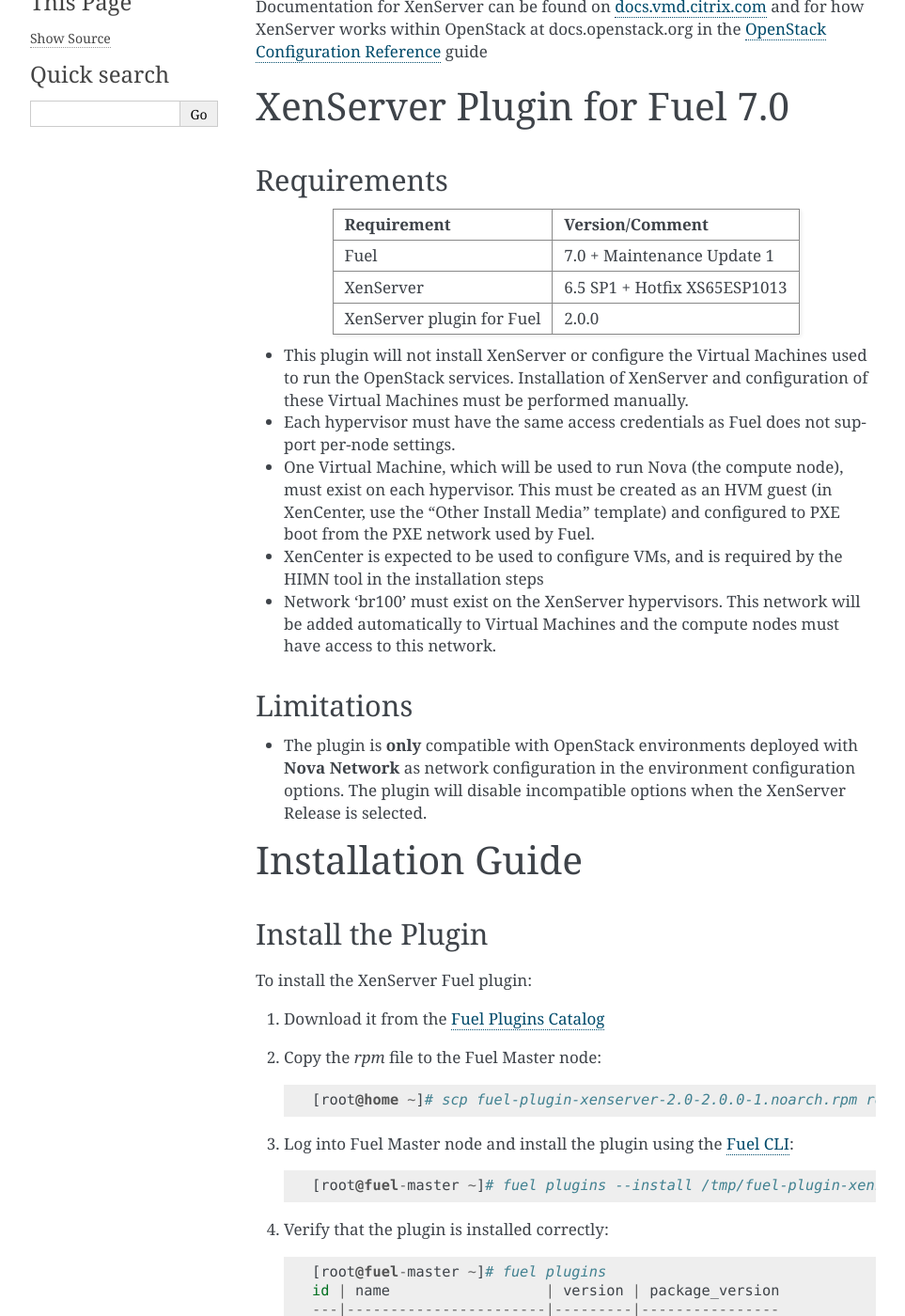
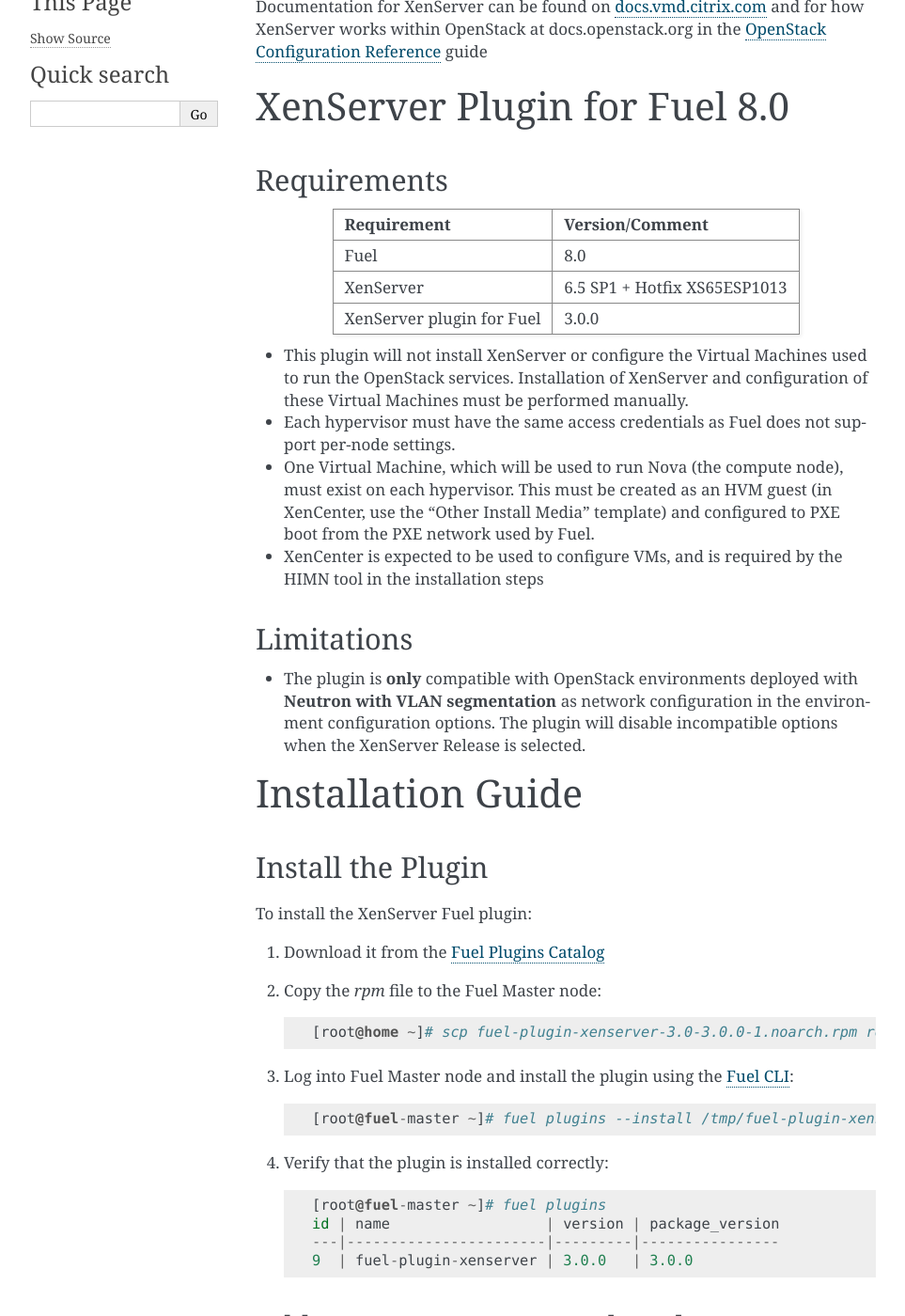
Before and after one commit to openstack-archive/fuel-plugin-xenserver, a Sphinx documentation site: the page built from doc/source/index.rst, in a window 1280 px wide and 1400 px high, scrolled down 477 px. Shown: the whole window at 94% size, without its empty margins (148-1111 px from the left). Built offline with Sphinx 7.4.7, drawn with Linux system fonts in a browser that asks for light colours; some of the changed text lies outside the part shown.

Commit message:
Modify documents up to MOS 8.0 and plugin 3.0
Change-Id: I5e906f095b1df2bb1f09e12cc022fd301ac3bd2e

```diff
--- a/doc/source/conf.py
+++ b/doc/source/conf.py
@@ -55,9 +55,9 @@
 # built documents.
 #
 # The short X.Y version.
-version = '2.0'
+version = '3.0'
 # The full version, including alpha/beta/rc tags.
-release = '2.0-2.0.0-1'
+release = '3.0-3.0.0-1'
 
 # The language for content autogenerated by Sphinx. Refer to documentation
 # for a list of supported languages.
--- a/doc/source/description.rst
+++ b/doc/source/description.rst
@@ -1,4 +1,4 @@
-XenServer Plugin for Fuel 7.0
+XenServer Plugin for Fuel 8.0
 =============================
 
 Requirements
@@ -7,9 +7,9 @@
 ========================= ============================
 Requirement               Version/Comment
 ========================= ============================
-Fuel                      7.0 + Maintenance Update 1
+Fuel                      8.0
 XenServer                 6.5 SP1 + Hotfix XS65ESP1013
-XenServer plugin for Fuel 2.0.0
+XenServer plugin for Fuel 3.0.0
 ========================= ============================
 
 * This plugin will not install XenServer or configure the Virtual
@@ -24,14 +24,11 @@
   configured to PXE boot from the PXE network used by Fuel.
 * XenCenter is expected to be used to configure VMs, and is required
   by the HIMN tool in the installation steps
-* Network 'br100' must exist on the XenServer hypervisors.  This
-  network will be added automatically to Virtual Machines and the
-  compute nodes must have access to this network.
 
 Limitations
 -----------
 
 * The plugin is **only** compatible with OpenStack environments deployed with
-  **Nova Network** as network configuration in the environment configuration
-  options. The plugin will disable incompatible options when the XenServer
-  Release is selected.
+  **Neutron with VLAN segmentation** as network configuration in the
+  environment configuration options. The plugin will disable incompatible
+  options when the XenServer Release is selected.
--- a/doc/source/guide.rst
+++ b/doc/source/guide.rst
@@ -27,10 +27,9 @@
     - eth0 / “Access network”: Used to access the XenServer hosts and Fuel Master during setup.
     - eth1 / “VLAN network”: Carries all traffic during setup + use of OpenStack.  Untagged packets are tagged at the switch to ensure isolation from eth0.
 
-   - Two virtual networks
+   - One virtual network
 
     - VLAN 'A' on eth1 / “PXE network”: Used for node bootstrapping.
-    - VLAN 'B' on eth1 / "br100": Used to give connectivity between VM and router.
 
 4. To simplify the setup, the fuel master can also be installed on the XenServer hosts (so XenServer hosts can fully control the network setup), but this is not required.
 One example deployment, shown below, makes use of VLAN 19 for the "PXE network" and provides an isolated network for eth1 by tagging any untagged traffic at the switch with VLAN 237
@@ -58,7 +57,7 @@
     .. image:: _static/HIMN_dialog.jpg
       :width: 80%
 
-#. Add new VMs to the new environment according to `Fuel User Guide <https://docs.mirantis.com/openstack/fuel/fuel-7.0/user-guide.html#add-nodes-to-the-environment>`_ and configure them properly. A typical topology of 1 controller node + 3 compute nodes + 1 storage node is recommended.
+#. Add new VMs to the new environment according to `Fuel User Guide <https://docs.mirantis.com/openstack/fuel/fuel-8.0/user-guide.html#add-nodes-to-the-environment>`_ and configure them properly. A typical topology of 1 controller node + 3 compute nodes + 1 storage node is recommended.
 
 #. Go to Settings tab and scroll down to "XenServer Plugin" section. You need to input the common access credentials to all XenServers that previously are used to create new VMs.
 
@@ -71,9 +70,9 @@
 Finish environment configuration
 --------------------------------
 
-#. Run `network verification check <https://docs.mirantis.com/openstack/fuel/fuel-7.0/user-guide.html#verify-networks>`_
+#. Run `network verification check <https://docs.mirantis.com/openstack/fuel/fuel-8.0/user-guide.html#verify-networks>`_
 
-#. Press `Deploy button <https://docs.mirantis.com/openstack/fuel/fuel-7.0/user-guide.html#deploy-changes>`_ to once you are done with environment configuration.
+#. Press `Deploy button <https://docs.mirantis.com/openstack/fuel/fuel-8.0/user-guide.html#deploy-changes>`_ to once you are done with environment configuration.
 
 #. After deployment is done, you will see in Horizon that all hypervisors are xen.
 
--- a/doc/source/index.rst
+++ b/doc/source/index.rst
@@ -1,4 +1,4 @@
-Guide to the XenServer Plugin for Fuel 7.0
+Guide to the XenServer Plugin for Fuel 8.0
 ==========================================
 
 Intro
--- a/doc/source/installation.rst
+++ b/doc/source/installation.rst
@@ -11,14 +11,14 @@
 #. Copy the *rpm* file to the Fuel Master node:
    ::
 
-      [root@home ~]# scp fuel-plugin-xenserver-2.0-2.0.0-1.noarch.rpm root@fuel-master:/tmp
+      [root@home ~]# scp fuel-plugin-xenserver-3.0-3.0.0-1.noarch.rpm root@fuel-master:/tmp
 
 #. Log into Fuel Master node and install the plugin using the
-   `Fuel CLI <https://docs.mirantis.com/openstack/fuel/fuel-7.0/user-guide.html#using-fuel-cli>`_:
+   `Fuel CLI <https://docs.mirantis.com/openstack/fuel/fuel-8.0/user-guide.html#using-fuel-cli>`_:
 
    ::
 
-      [root@fuel-master ~]# fuel plugins --install /tmp/fuel-plugin-xenserver-2.0-2.0.0-1.noarch.rpm
+      [root@fuel-master ~]# fuel plugins --install /tmp/fuel-plugin-xenserver-3.0-3.0.0-1.noarch.rpm
 
 #. Verify that the plugin is installed correctly:
    ::
@@ -26,7 +26,7 @@
      [root@fuel-master ~]# fuel plugins
      id | name                  | version | package_version
      ---|-----------------------|---------|----------------
-     9  | fuel-plugin-xenserver | 2.0.0   | 3.0.0
+     9  | fuel-plugin-xenserver | 3.0.0   | 3.0.0
 
 Add Management Network tool
 ---------------------------
```
Also changed, not shown: other parts of doc/source/guide.rst (+1 -1 lines), specs/fuel-plugin-xenserver.rst (+7 -5 lines), doc/source/_static/fmsetting00.png, doc/source/_static/fmwizard00.png, 5 other files.
